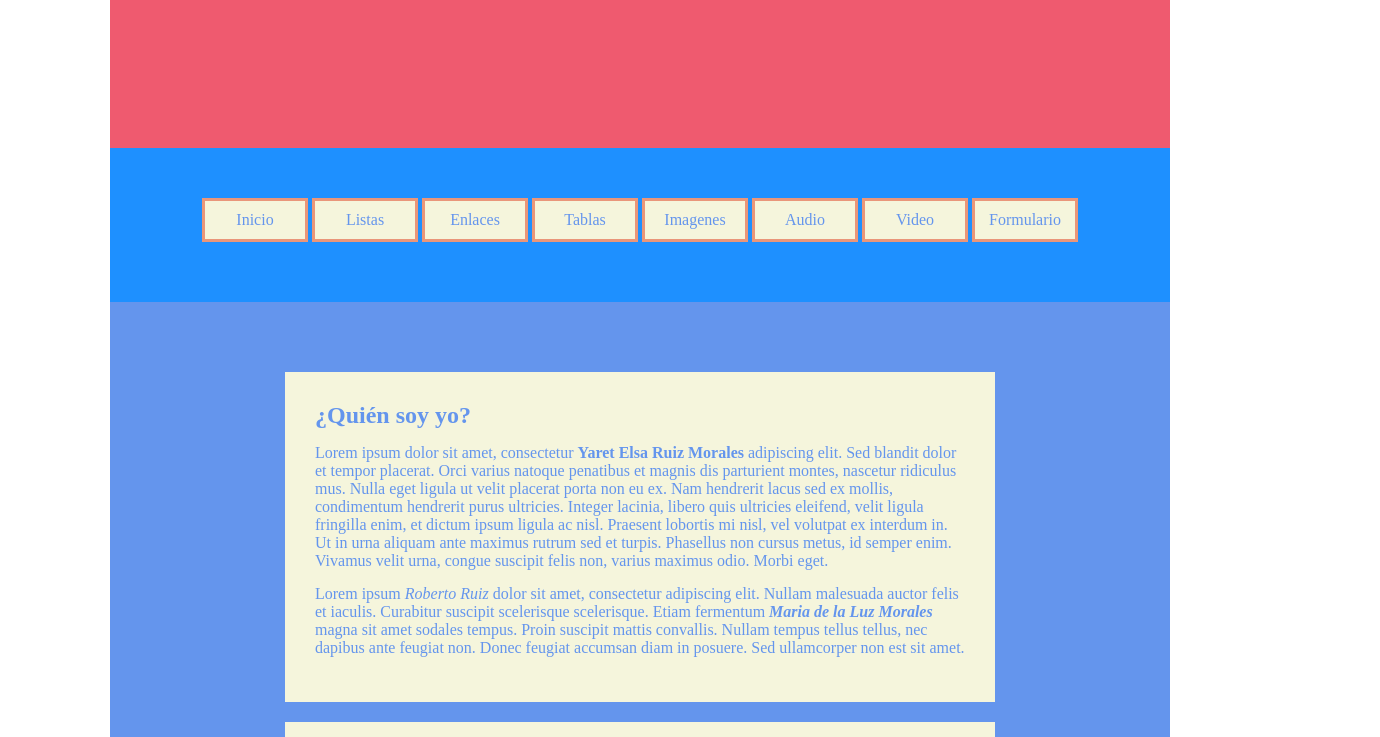
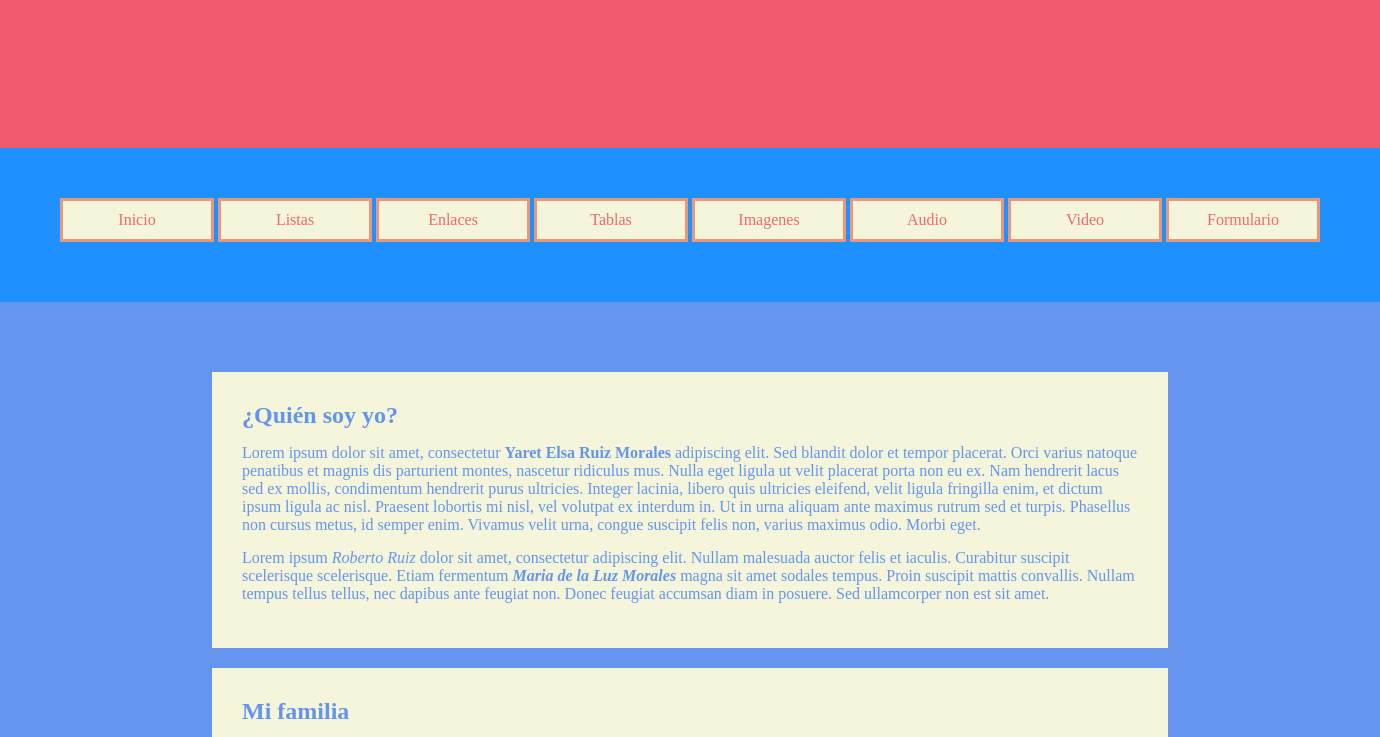
Before and after one commit to ruizmoralesyaret/ruizmoralesyaret.github.com, a plain HTML site: page index.html in a window 1280 px wide. Shown: the part 102-839 px from the top of the page, 1380 px wide, since content can reach past the window. Drawn offline with Linux system fonts and the light colour scheme.

Commit message:
Add files via upload

```diff
--- a/index.html
+++ b/index.html
@@ -9,7 +9,7 @@
             margin: 0px;
         }
         header,nav,main,footer{
-            width: 960px;
+    width: 100%;
     color: azure;
     padding: 50px;
     margin-left: auto;
@@ -31,7 +31,7 @@
             background-color: darkblue;
         }
         section{
-            width: 650px;
+    width: 70%;
     background-color: beige;
     color: cornflowerblue;
     margin-bottom: 20px;
@@ -51,7 +51,7 @@
             text-align: center;
         }
         li{
-            width: 80px;
+    width: 10%;
     background-color: beige;
     color: cornflowerblue;
     margin-bottom: 10px;
@@ -60,7 +60,17 @@
     border-width: 3px;
     border-color: darksalmon;
     border-style: solid;
-            display:inline-block;
+    display: inline-block;
+        }
+    ul li a {
+    text-decoration: none;
+}
+    ul li a:link, ul li a:visited {
+    color: #ED6A6C;
+}
+    ul li a:hover {
+    color: #1E90FF;
+    font-weight: bolder;
 }
     </style>
 </head>
@@ -72,14 +82,14 @@
     </header>
     <nav>
         <ul>
-            <li>Inicio</li>
-            <li>Listas</li>
-            <li>Enlaces</li>
-            <li>Tablas</li>
-            <li>Imagenes</li>
-            <li>Audio</li>
-            <li>Video</li>
-            <li>Formulario</li>
+            <li><a href="index.html">Inicio</a></li>
+            <li><a href="html/listas.html">Listas</a></li>
+            <li><a href="html/enlaces.html">Enlaces</a></li>
+            <li><a href="html/tablas.html">Tablas</a></li>
+            <li><a href="html/imagenes.html">Imagenes</a></li>
+            <li><a href="html/audio.html">Audio</a></li>
+            <li><a href="html/video.html">Video</a></li>
+            <li><a href="html/formularios.html">Formulario</a></li>
 
         </ul>
     </nav>
```
Also changed, not shown: html/enlaces.html (+13 -12 lines), html/listas.html (+3 -2 lines). Lines whose indentation alone changed are shown as unchanged.
